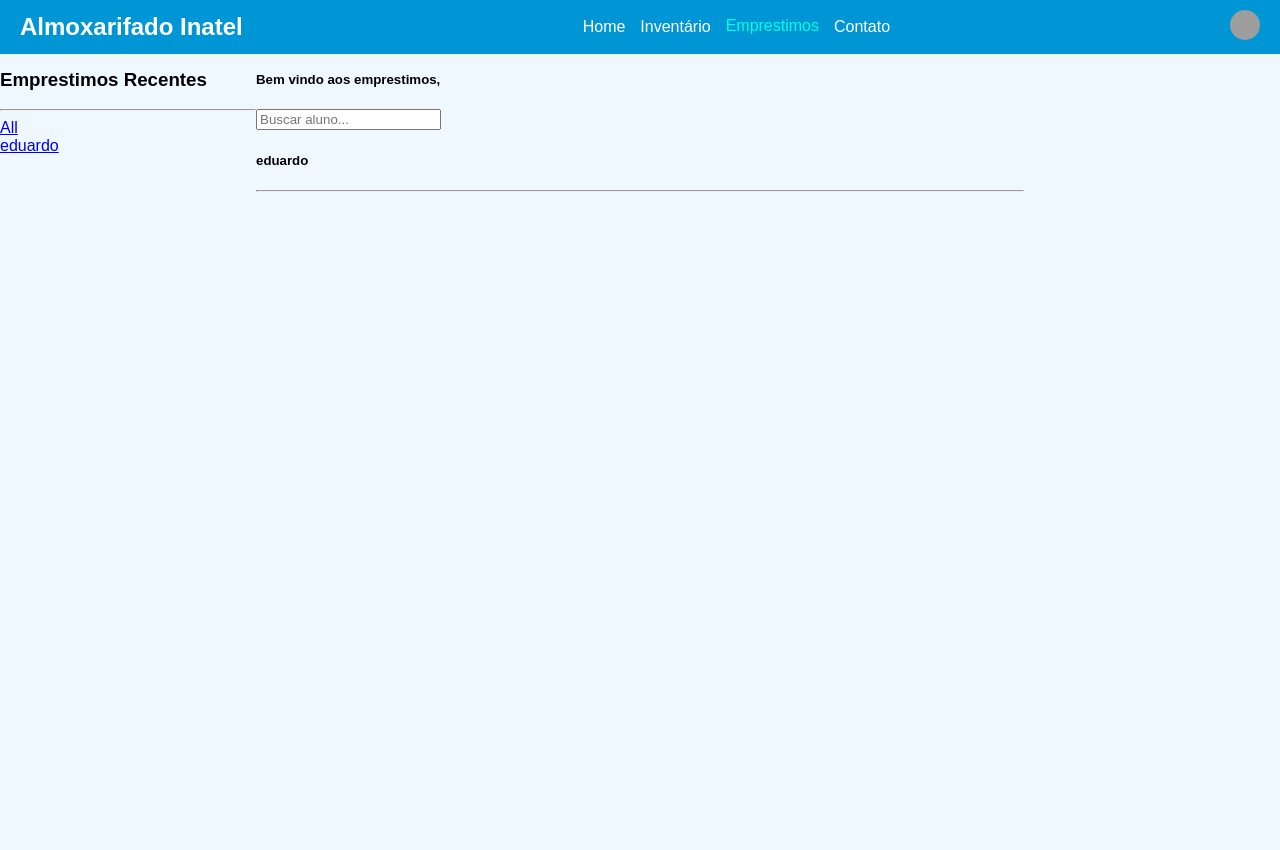
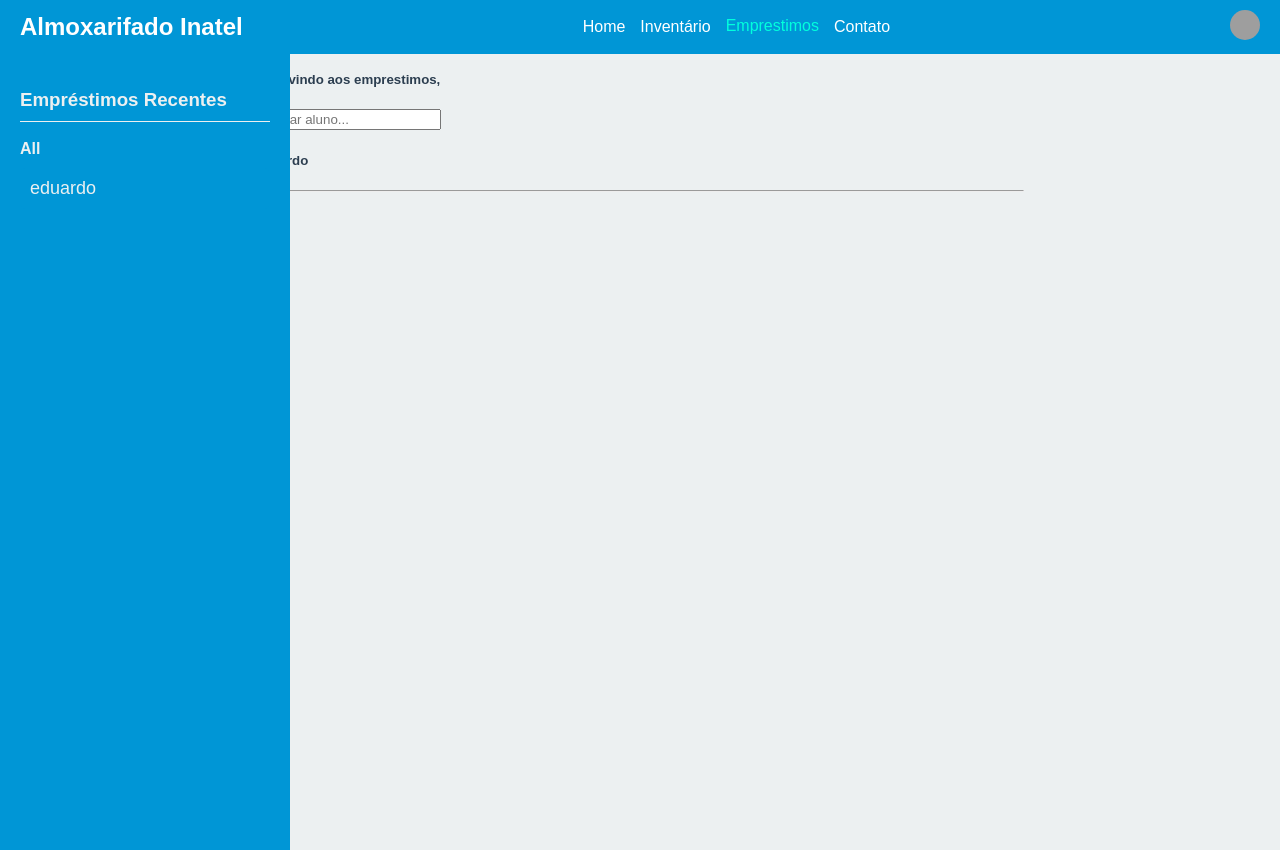
Before and after one commit to GustavoMacedoSilva/FetinAlmoxarifado, a Django app: page /emprestimos/ in a window 1280 px wide. Run offline with Django 5.2, Linux system fonts and the light colour scheme; data comes from the database, SQL or seed files in the repository; both versions use the stored data as it was after the commit; grey boxes are pictures that could not be loaded.

Commit message:
modified:   db.sqlite3 	modified:   emprestimos/templates/componente_emprestimo_recente.html

```diff
--- a/emprestimos/templates/componente_emprestimo_recente.html
+++ b/emprestimos/templates/componente_emprestimo_recente.html
@@ -1,12 +1,75 @@
-<h3>Emprestimos Recentes</h3>
-        <hr>
+<head>
+    <meta charset="UTF-8">
+    <meta name="viewport" content="width=device-width, initial-scale=1.0">
+    <title>Empréstimos Recentes</title>
+    <style>
+        body {
+            font-family: Arial, sans-serif;
+            background-color: #ecf0f1;
+            color: #2c3e50;
+            margin: 0;
+            padding: 0;
+        }
 
-        <div>
-            <a href="{% url 'loginAluno'%}">All</a>
+        .sidebar {
+            width: 250px;
+            background-color: #0096d6;
+            color: #ecf0f1;
+            padding: 20px;
+            position: fixed;
+            height: 100%;
+        }
+
+        .sidebar h3 {
+            border-bottom: 1px solid #ecf0f1;
+            padding-bottom: 10px;
+        }
+
+        .sidebar .link-container {
+            margin-bottom: 10px;
+        }
+
+        .sidebar .link-container a {
+            text-decoration: none;
+            color: #ecf0f1;
+            font-weight: bold;
+        }
+
+        .sidebar .link-container a:hover {
+            color: #3a0348;
+        }
+
+        .sidebar .aluno-link {
+            background-color: #0096d6;
+            padding: 10px;
+            margin-bottom: 10px;
+            border-radius: 5px;
+        }
+
+        .sidebar .aluno-link a {
+            text-decoration: none;
+            color: #ecf0f1;
+            font-size: 18px;
+        }
+
+        .sidebar .aluno-link a:hover {
+            color: #3a0348;
+        }
+    </style>
+</head>
+<body>
+    <div class="sidebar">
+        <h3>Empréstimos Recentes</h3>
+
+
+        <div class="link-container">
+            <a href="{% url 'loginAluno' %}">All</a>
         </div>
 
         {% for Aluno in aluno %}
-        <div>
-            <a href="{% url 'loginAluno'%}">{{Aluno.user.username}}</a>
+        <div class="aluno-link">
+            <a href="{% url 'loginAluno' %}">{{ Aluno.user.username }}</a>
         </div>
         {% endfor %}
+    </div>
+</body>
```
Also changed, not shown: db.sqlite3.
